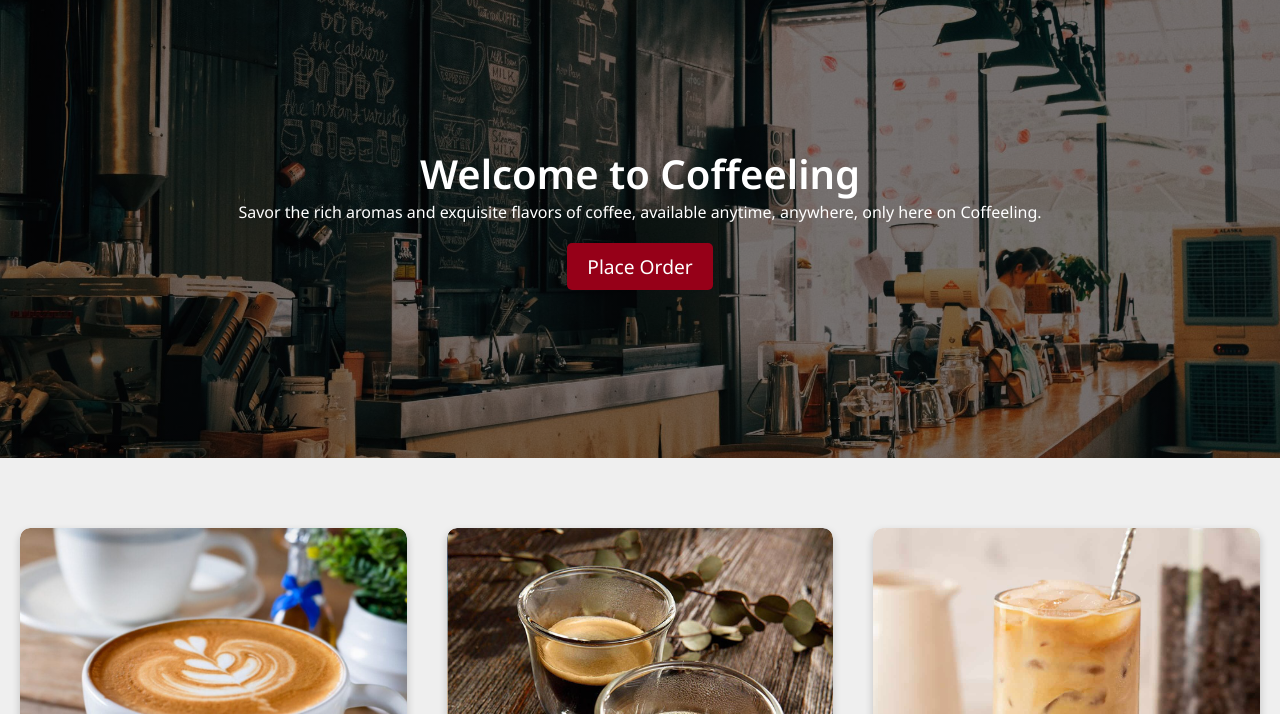
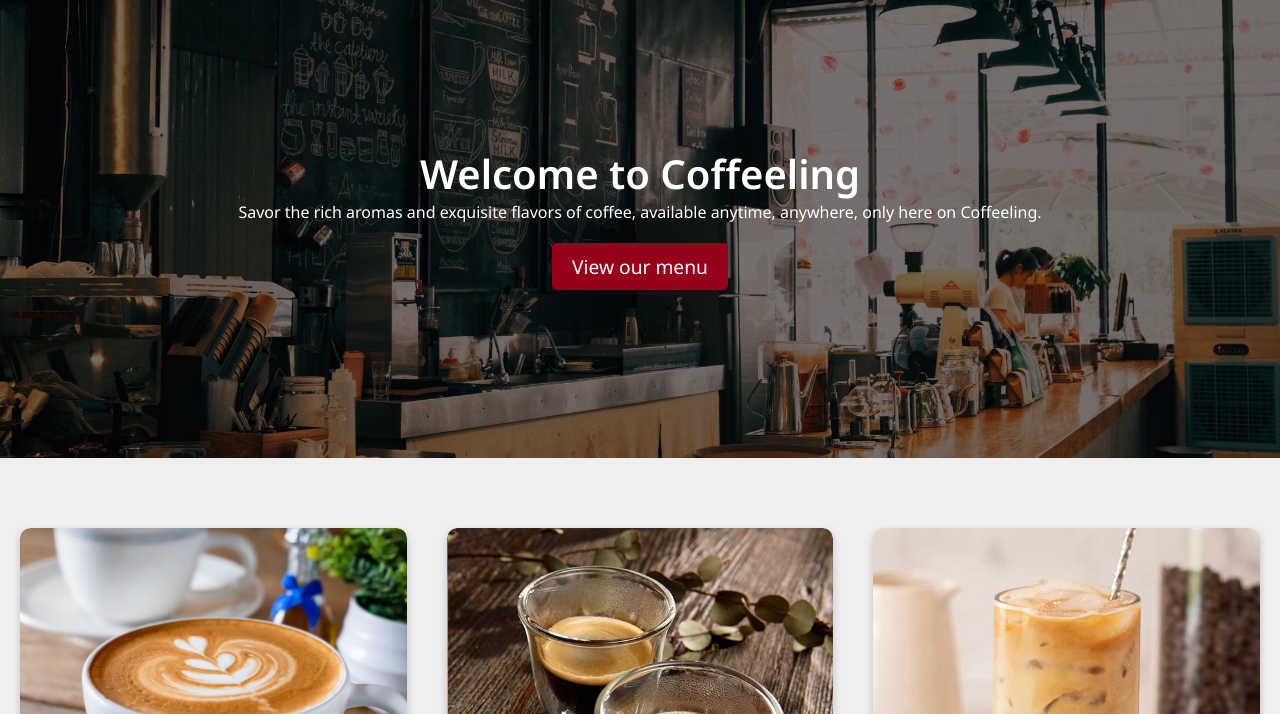
Before and after one commit to reimo22/Coffeeling, a plain HTML site: page index.html in a window 1280 px wide. Shown: the part 86-800 px from the top of the page. Drawn offline with Linux system fonts and the light colour scheme.

Commit message:
updated logo changed place order to view menu

```diff
--- a/index.html
+++ b/index.html
@@ -25,7 +25,7 @@
 <div class="banner">
 	<h1>Welcome to Coffeeling</h1>
 	<p>Savor the rich aromas and exquisite flavors of coffee, available anytime, anywhere, only here on Coffeeling.</p>
-	<a href="#" class="cta-button">Place Order</a>
+	<a href="./menu.html" class="cta-button">View our menu</a>
 </div>
 <div class="photo-boxes">
 	<div class="photo-box">
```
Also changed, not shown: assets/images/logo.png.
